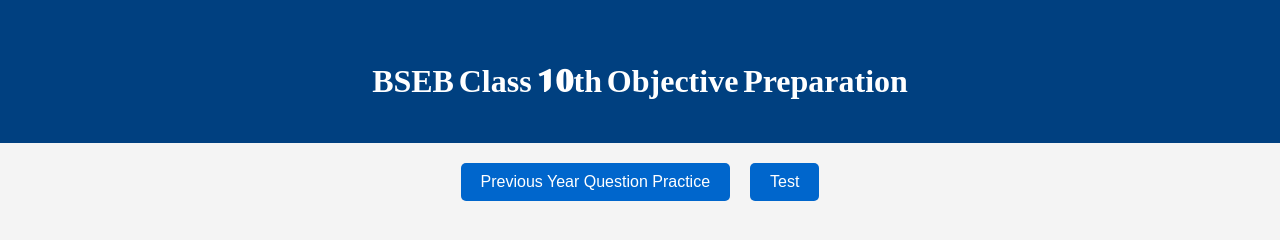
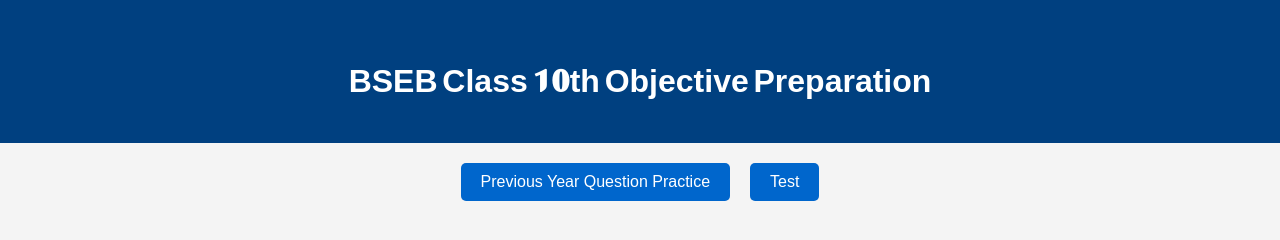
Before and after one commit to dilshan0786/10TH-OBJECTIVE-OR-SUBJECTIVE, a plain HTML site: page index.html in a window 1280 px wide. Drawn offline with Linux system fonts and the light colour scheme.

Commit message:
Update styles.css

```diff
--- a/styles.css
+++ b/styles.css
@@ -6,10 +6,13 @@ body {
     padding: 0;
 }
 
-@import url('https://fonts.googleapis.com/css2?family=Noto+Nastaliq+Urdu&display=swap');
+body {
+    font-family: 'Noto Nastaliq Urdu', 'Arial', sans-serif;
+}
 
-body {
-    font-family: 'Noto Nastaliq Urdu', serif;
+.urdu-text {
+    direction: rtl;
+    text-align: right;
 }
 
 
@@ -106,6 +109,7 @@ body {
     width: 100%;
     text-align: left;
     transition: transform 0.2s ease, box-shadow 0.2s ease;
+    font-family: 'Noto Nastaliq Urdu', 'Arial', sans-serif;
 }
 
 .option-button:hover {
```
